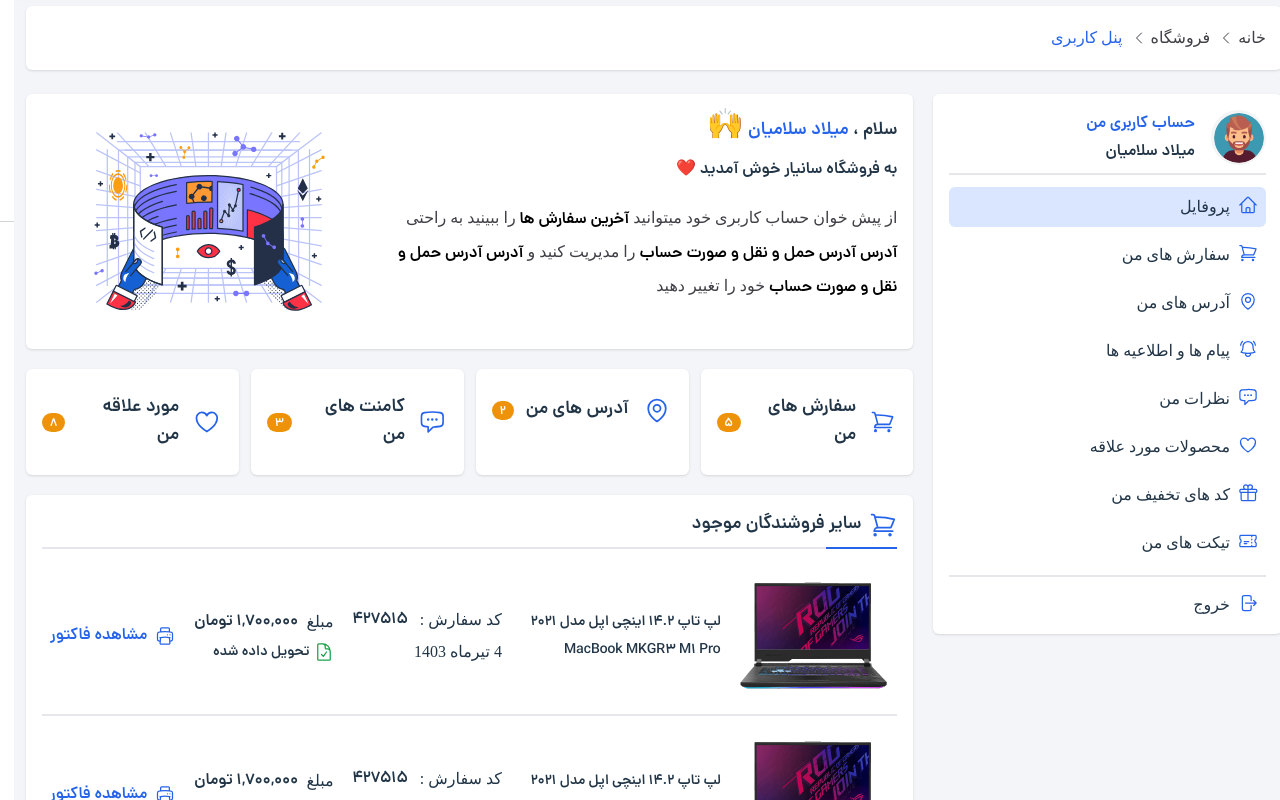
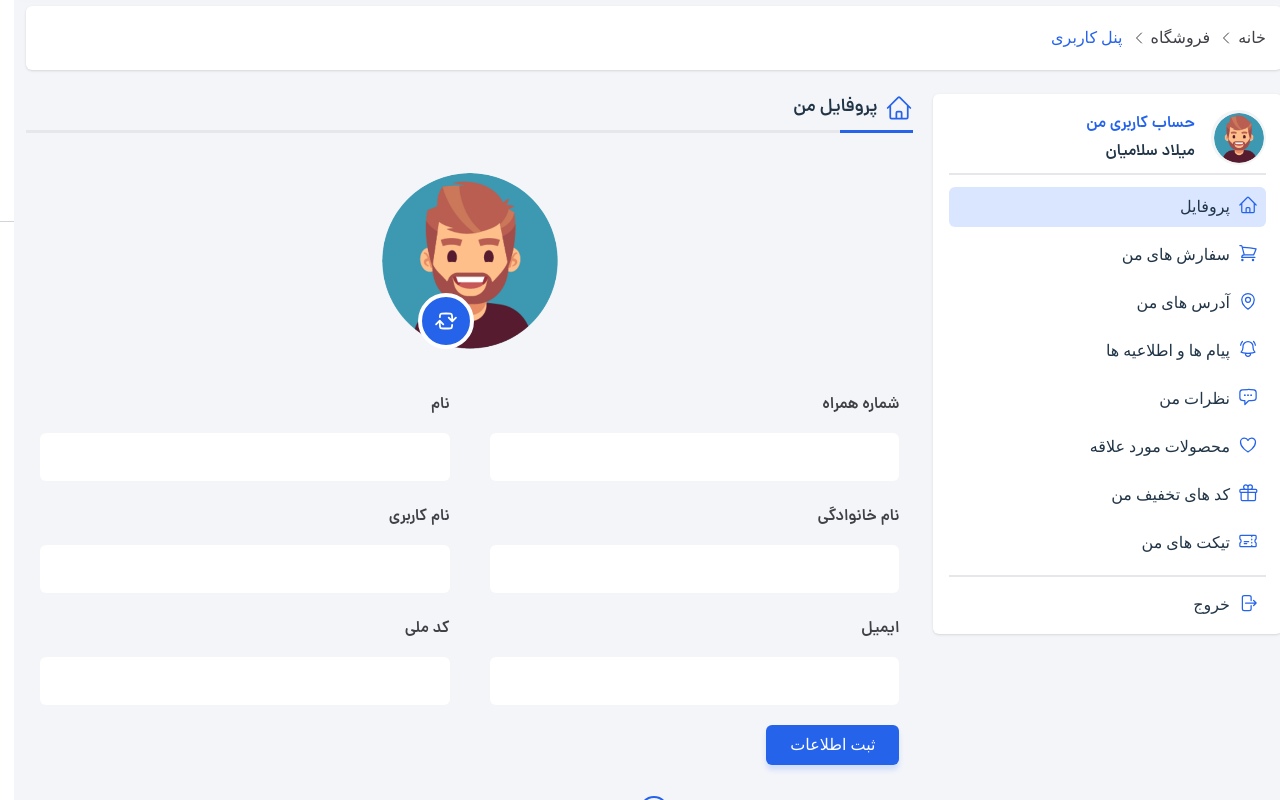
Before and after one commit to milad1385/saniarOnlineShop, a React (Vite) app: page /my-account/profile in a window 1280 px wide. Shown: the part 320-1120 px from the top of the page. Built offline with nearby package versions, Linux system fonts and the light colour scheme; a web font is replaced by a local one.

Commit message:
add profile page to user panel

```diff
--- a/src/App.jsx
+++ b/src/App.jsx
@@ -250,6 +250,10 @@ function App() {
         <symbol id="edit" xmlns="http://www.w3.org/2000/svg" fill="none" viewBox="0 0 24 24" strokeWidth={1.5} stroke="currentColor" className="w-6 h-6">
           <path strokeLinecap="round" strokeLinejoin="round" d="m16.862 4.487 1.687-1.688a1.875 1.875 0 1 1 2.652 2.652L10.582 16.07a4.5 4.5 0 0 1-1.897 1.13L6 18l.8-2.685a4.5 4.5 0 0 1 1.13-1.897l8.932-8.931Zm0 0L19.5 7.125M18 14v4.75A2.25 2.25 0 0 1 15.75 21H5.25A2.25 2.25 0 0 1 3 18.75V8.25A2.25 2.25 0 0 1 5.25 6H10" />
         </symbol>
+        <svg id="arrow-path-rounded-square" xmlns="http://www.w3.org/2000/svg" viewBox="0 0 20 20" fill="currentColor" className="w-5 h-5">
+          <path fillRule="evenodd" d="M10 4.5c1.215 0 2.417.055 3.604.162a.68.68 0 0 1 .615.597c.124 1.038.208 2.088.25 3.15l-1.689-1.69a.75.75 0 0 0-1.06 1.061l2.999 3a.75.75 0 0 0 1.06 0l3.001-3a.75.75 0 1 0-1.06-1.06l-1.748 1.747a41.31 41.31 0 0 0-.264-3.386 2.18 2.18 0 0 0-1.97-1.913 41.512 41.512 0 0 0-7.477 0 2.18 2.18 0 0 0-1.969 1.913 41.16 41.16 0 0 0-.16 1.61.75.75 0 1 0 1.495.12c.041-.52.093-1.038.154-1.552a.68.68 0 0 1 .615-.597A40.012 40.012 0 0 1 10 4.5ZM5.281 9.22a.75.75 0 0 0-1.06 0l-3.001 3a.75.75 0 1 0 1.06 1.06l1.748-1.747c.042 1.141.13 2.27.264 3.386a2.18 2.18 0 0 0 1.97 1.913 41.533 41.533 0 0 0 7.477 0 2.18 2.18 0 0 0 1.969-1.913c.064-.534.117-1.071.16-1.61a.75.75 0 1 0-1.495-.12c-.041.52-.093 1.037-.154 1.552a.68.68 0 0 1-.615.597 40.013 40.013 0 0 1-7.208 0 .68.68 0 0 1-.615-.597 39.785 39.785 0 0 1-.25-3.15l1.689 1.69a.75.75 0 0 0 1.06-1.061l-2.999-3Z" clipRule="evenodd" />
+        </svg>
+
       </svg>
       <div className="">
         <Banner/>
--- a/src/Pages/UserPanel/DiscountCode/DiscountCode.jsx
+++ b/src/Pages/UserPanel/DiscountCode/DiscountCode.jsx
@@ -1,6 +1,7 @@
 import React from "react";
 import PageTitle from "../../../Components/UserPanel/PageTitle/PageTitle";
 import { Link } from "react-router-dom";
+import Pagination from "../../../Components/Pagination/Pagination";
 function DiscountCode() {
   return (
     <div>
@@ -28,7 +29,7 @@ function DiscountCode() {
                 <td className="flex-center">1402/12/08</td>
               </td>
               <td>
-                <Link to={'/'}>لپ تاپ گیمینگ Tuf</Link>
+                <Link to={"/"}>لپ تاپ گیمینگ Tuf</Link>
               </td>
               <td>
                 <span className="mr-2 bg-green-600 text-white py-1 px-2 text-sm">
@@ -46,7 +47,7 @@ function DiscountCode() {
                 <td className="flex-center">1402/12/08</td>
               </td>
               <td>
-                <Link to={'/'}>لپ تاپ گیمینگ Tuf</Link>
+                <Link to={"/"}>لپ تاپ گیمینگ Tuf</Link>
               </td>
               <td>
                 <span className="mr-2 bg-red-600 text-white py-1 px-2 text-sm">
@@ -54,10 +55,10 @@ function DiscountCode() {
                 </span>
               </td>
             </tr>
-
           </tbody>
         </table>
       </div>
+      <Pagination />
     </div>
   );
 }
--- a/src/Pages/UserPanel/LikelyProducts/LikelyProducts.jsx
+++ b/src/Pages/UserPanel/LikelyProducts/LikelyProducts.jsx
@@ -1,6 +1,7 @@
 import React from 'react'
 import PageTitle from '../../../Components/UserPanel/PageTitle/PageTitle'
 import LikelyProductCard from '../../../Components/UserPanel/LikelyProductCard/LikelyProductCard'
+import Pagination from '../../../Components/Pagination/Pagination'
 
 function LikelyProducts() {
   return (
@@ -16,6 +17,7 @@ function LikelyProducts() {
 
         </div>
       </div>
+      <Pagination/>
     </>
   )
 }
--- /dev/null
+++ b/src/Pages/UserPanel/Profile/Profile.jsx
@@ -0,0 +1,122 @@
+import React from "react";
+import PageTitle from "../../../Components/UserPanel/PageTitle/PageTitle";
+import { Link } from "react-router-dom";
+import Button from "../../../Components/Button/Button";
+
+function Profile() {
+  return (
+    <div>
+      <PageTitle icon={"home"} title={"پروفایل من"} />
+      <form id="edit-account-info" className="p-3.5 pt-8">
+        <div className="relative mb-11 flex-center">
+          <img
+            src="/images/user.png"
+            className="w-32 md:w-44 h-32 md:h-44 rounded-full"
+          />
+          <Link
+            to={"/"}
+            className="absolute bottom-0 right-[425px] flex-center w-10 md:w-14 h-10 md:h-14 rounded-full bg-blue-600  border-2 md:border-4 border-white  cursor-pointer transition-colors"
+          >
+            <svg className="w-5 md:w-6 h-5 md:h-6 text-white">
+              <use href="#arrow-path-rounded-square"></use>
+            </svg>
+          </Link>
+        </div>
+        <div className="grid grid-cols-1 md:grid-cols-2 gap-x-10 gap-y-6 child:flex child:flex-col">
+          <div>
+            <label
+              for="email"
+              className="font-DanaDemiBold text-base text-zinc-700 dark:text-white"
+            >
+              شماره همراه
+            </label>
+            <input
+              type="text"
+              className="mt-3.5 md:mt-4 py-3 px-3 rounded-md outline-none"
+              id="phone"
+              name="phone"
+              required=""
+            />
+          </div>
+          <div>
+            <label
+              for="first_name"
+              className="font-DanaDemiBold text-base text-zinc-700 dark:text-white"
+            >
+              نام
+            </label>
+            <input
+              type="text"
+              className="mt-3.5 md:mt-4 py-3 px-3 rounded-md outline-none"
+              id="first_name"
+              name="first_name"
+              required=""
+            />
+          </div>
+          <div>
+            <label
+              for="last_name"
+              className="font-DanaDemiBold text-base text-zinc-700 dark:text-white"
+            >
+              نام خانوادگی
+            </label>
+            <input
+              type="text"
+              className="mt-3.5 md:mt-4 py-3 px-3 rounded-md outline-none"
+              id="last_name"
+              name="last_name"
+            />
+          </div>
+          <div>
+            <label
+              for="email"
+              className="font-DanaDemiBold text-base text-zinc-700 dark:text-white"
+            >
+              نام کاربری
+            </label>
+            <input
+              type="email"
+              className="mt-3.5 md:mt-4 py-3 px-3 rounded-md outline-none"
+              id="user-name"
+              name="user-name"
+              required=""
+            />
+          </div>
+          <div>
+            <label
+              for="email"
+              className="font-DanaDemiBold text-base text-zinc-700 dark:text-white"
+            >
+              ایمیل
+            </label>
+            <input
+              type="email"
+              className="mt-3.5 md:mt-4 py-3 px-3 rounded-md outline-none"
+              id="email"
+              name="email"
+              required=""
+            />
+          </div>
+          <div>
+            <label
+              for="email"
+              className="font-DanaDemiBold text-base text-zinc-700 dark:text-white"
+            >
+              کد ملی
+            </label>
+            <input
+              type="text"
+              className="mt-3.5 md:mt-4 py-3 px-3 rounded-md outline-none"
+              id="national-number"
+              name="national-number"
+              required=""
+            />
+          </div>
+        </div>
+        <Button title={"ثبت اطلاعات"} className=" w-full md:w-auto mt-14" />
+      </form>
+    </div>
+  );
+}
+
+export default Profile;
--- a/src/Routes.jsx
+++ b/src/Routes.jsx
@@ -19,6 +19,7 @@ import NotFound from "./Pages/NotFound/NotFound";
 import Tickets from "./Pages/UserPanel/Tickets/Tickets";
 import AnswerTicket from "./Pages/UserPanel/AnswerTicket/AnswerTicket";
 import SendTicket from "./Pages/UserPanel/SendTicket/SendTicket";
+import Profile from "./Pages/UserPanel/Profile/Profile";
 
 const routes = [
   { path: "/", element: <Index /> },
@@ -36,7 +37,7 @@ const routes = [
     element: <Main />,
     children: [
       { path: "", element: <MainPage /> },
-      { path: "profile", element: <MainPage /> },
+      { path: "profile", element: <Profile /> },
       { path: "orders", element: <OrderPage /> },
       { path: "address", element: <Adress /> },
       { path: "notifications", element: <Notifications /> },
```
